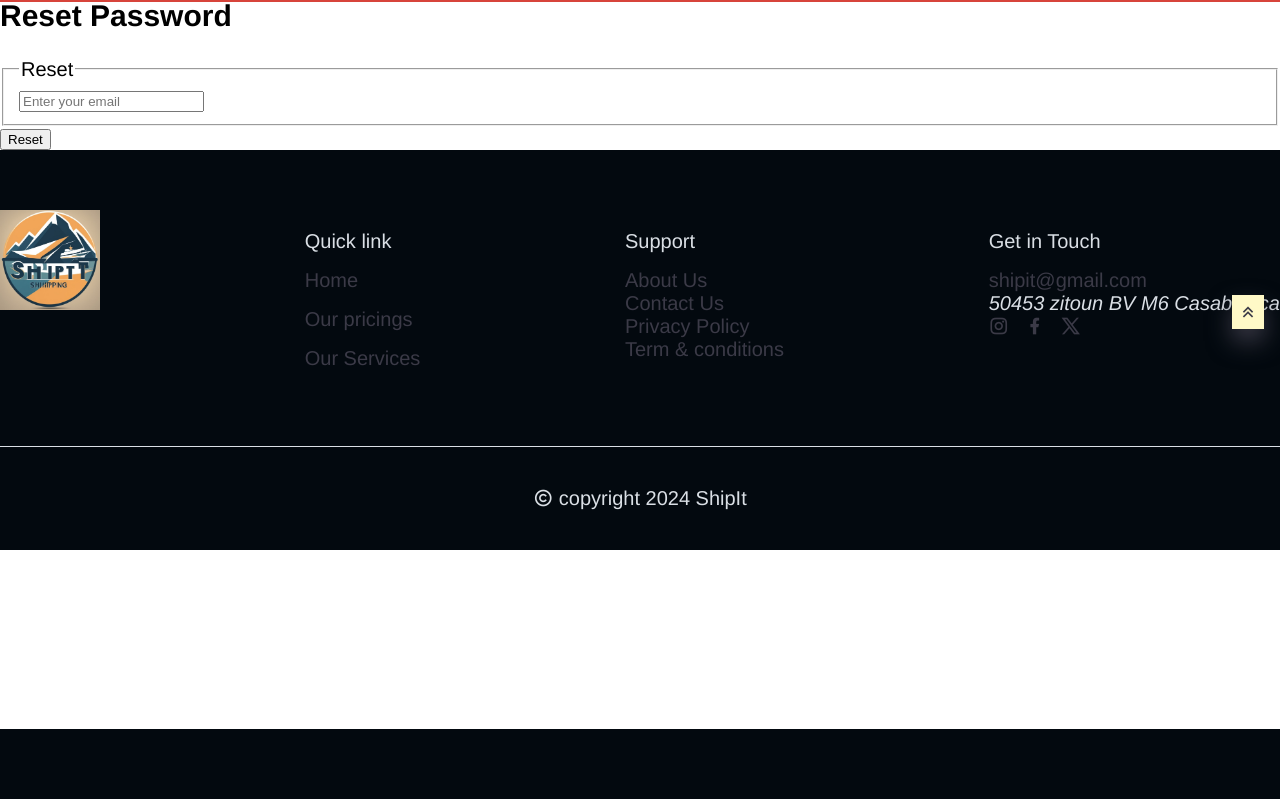
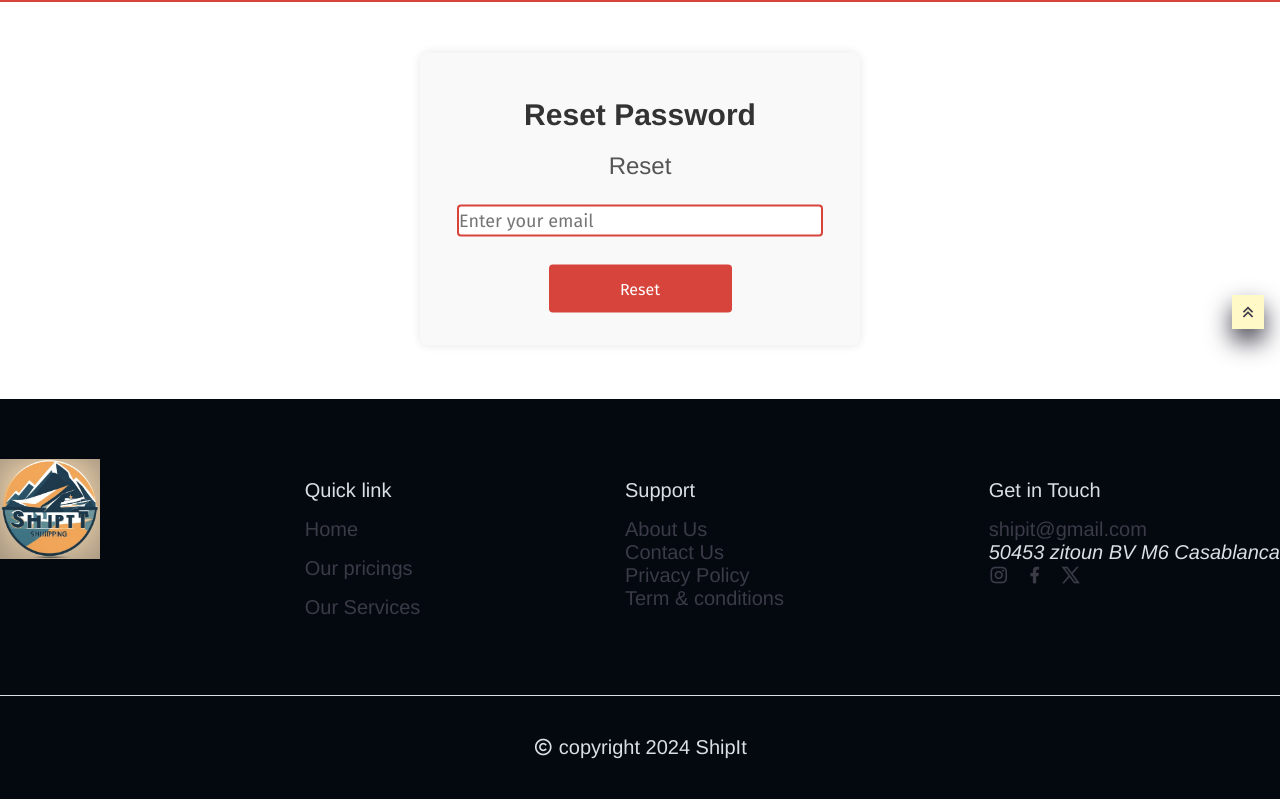
Before and after one commit to ekarkat/shipping_website, a Flask app: page /reset_pwd in a window 1280 px wide. Shown: the part 71-870 px from the top of the page. Before the commit the page ends 800 px from the top, so only its background shows below. Run offline with Flask 3, Linux system fonts and the light colour scheme; some libraries are stand-ins or nearby versions.

Commit message:
reset password

```diff
--- a/web_flask/routes/pwd_reset.py
+++ b/web_flask/routes/pwd_reset.py
@@ -54,5 +54,5 @@ def reset_token(token):
         setattr(user, "user_password", hashed_pass)
         user.save()
         flash('Your password has been updated! You are now able to login')
-        return render_template("home.html")
+        return redirect(url_for('login'))
     return render_template('reset_token.html', title='Reset Password', form=form)
--- /dev/null
+++ b/web_flask/static/css/reset_token.css
@@ -0,0 +1,85 @@
+/* Reset Password Page Styles */
+
+/* Container Styles */
+.container {
+    position: relative;
+    align-items: center;
+    min-height: 50vh; /* This ensures that the footer stays at the bottom */
+}
+
+.container_reset {
+    position: absolute;
+    top: 50%;
+    left: 50%;
+    transform: translate(-50%, -50%);
+    width: 600px;
+    max-width: 400px;
+    padding: 20px;
+    background-color: #f9f9f9;
+    border-radius: 8px;
+    box-shadow: 0 0 10px rgba(0, 0, 0, 0.1);
+}
+
+/* Title Styles */
+.container_reset h2 {
+    text-align: center;
+    margin-bottom: 20px;
+    color: #333;
+}
+
+/* Form Styles */
+form {
+    text-align: center;
+
+}
+
+/* Fieldset Styles */
+fieldset {
+    border: none;
+}
+
+legend {
+    font-size: 1.2em;
+    color: #555;
+    margin-bottom: 5%;
+}
+
+/* Input Styles */
+input {
+    margin: 0;
+    padding: 0;
+    display: block;
+    height: 2rem;
+    width: 100%; /* Change width to 100% */
+    box-sizing: border-box;
+    border: 2px solid rgb(215,68,59);
+    border-radius: 4px;
+    font-family: "Fira Sans", sans-serif;
+    font-size: 18px;
+    margin-bottom: 10px; /* Add margin-bottom */
+}
+
+/* Submit Button Styles */
+.submit_b {
+    border: 2px solid rgb(215,68,59);
+    border-radius: 4px;
+    background-color: rgb(215,68,59);
+    height: 3rem;
+    color: white;
+    border: none;
+    border-radius: 4px;
+    cursor: pointer;
+    margin: 0 25% 0 25%;
+    margin-top: 5%;
+    width: 50%; /* Change width to 100% */
+    font-size: 16px;
+}
+
+.submit_b:hover {
+    background-color: var(--first-color-alt);
+}
+
+.input-button-container {
+    display: flex;
+    flex-direction: column;
+}
--- a/web_flask/templates/pwd_reset_request.html
+++ b/web_flask/templates/pwd_reset_request.html
@@ -1,6 +1,6 @@
 {% extends "layout.html" %}
 {% block css %}
-<!-- <link href="{{ url_for('static', filename='css/register.css') }}" rel="stylesheet" type="text/css"> -->
+<link href="{{ url_for('static', filename='css/reset_token.css') }}" rel="stylesheet" type="text/css">
 <link rel="preconnect" href="https://fonts.googleapis.com">
 <link rel="preconnect" href="https://fonts.gstatic.com" crossorigin>
 <link href="https://fonts.googleapis.com/css2?family=Fira+Sans&display=swap" rel="stylesheet">
@@ -15,16 +15,16 @@
             {{ form.hidden_tag() }}
             <fieldset class="form-group">
                 <legend class="border-bottom mb-4">Reset</legend>
+                <div class="input-button-container"> <!-- Added container -->
                     <div class="form-group">
                         {{form.email(placeholder="Enter your email")}}
                         {% if form.email.errors %}
                             <div class="error"> {{ form.email.errors[0] }} </div>
                         {% endif %}
                     </div>
-            </fieldset>
-            <div class="form-group">
                     <input type="submit" value="Reset" class="submit_b">
                 </div>
+            </fieldset>
         </form>
     </div>
 
--- a/web_flask/templates/reset_token.html
+++ b/web_flask/templates/reset_token.html
@@ -1,6 +1,6 @@
 {% extends "layout.html" %}
 {% block css %}
-<!-- <link href="{{ url_for('static', filename='css/.css') }}" rel="stylesheet" type="text/css"> -->
+<link href="{{ url_for('static', filename='css/reset_token.css') }}" rel="stylesheet" type="text/css">
 <link rel="preconnect" href="https://fonts.googleapis.com">
 <link rel="preconnect" href="https://fonts.gstatic.com" crossorigin>
 <link href="https://fonts.googleapis.com/css2?family=Fira+Sans&display=swap" rel="stylesheet">
```
Lines whose indentation alone changed are shown as unchanged.
